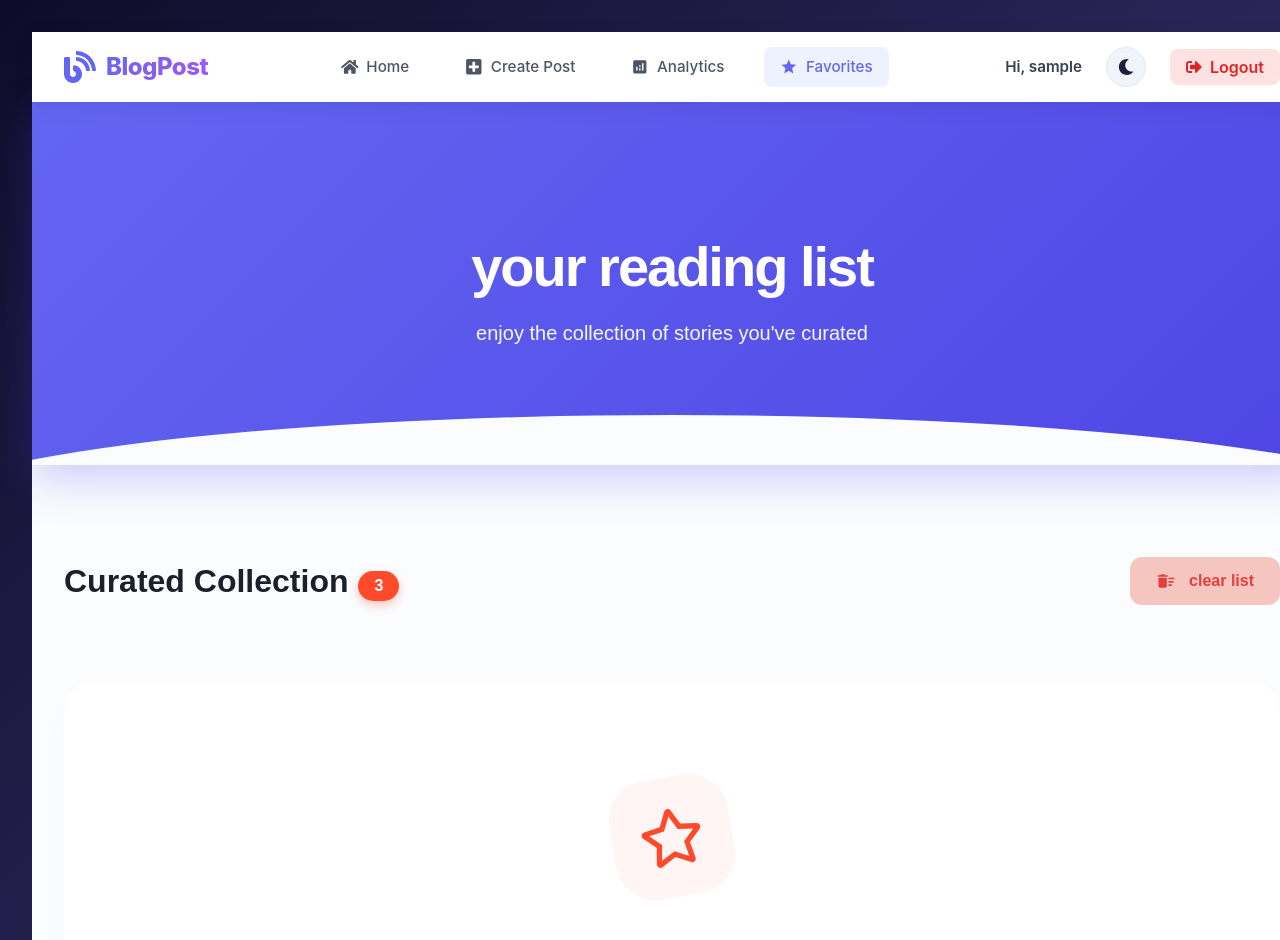
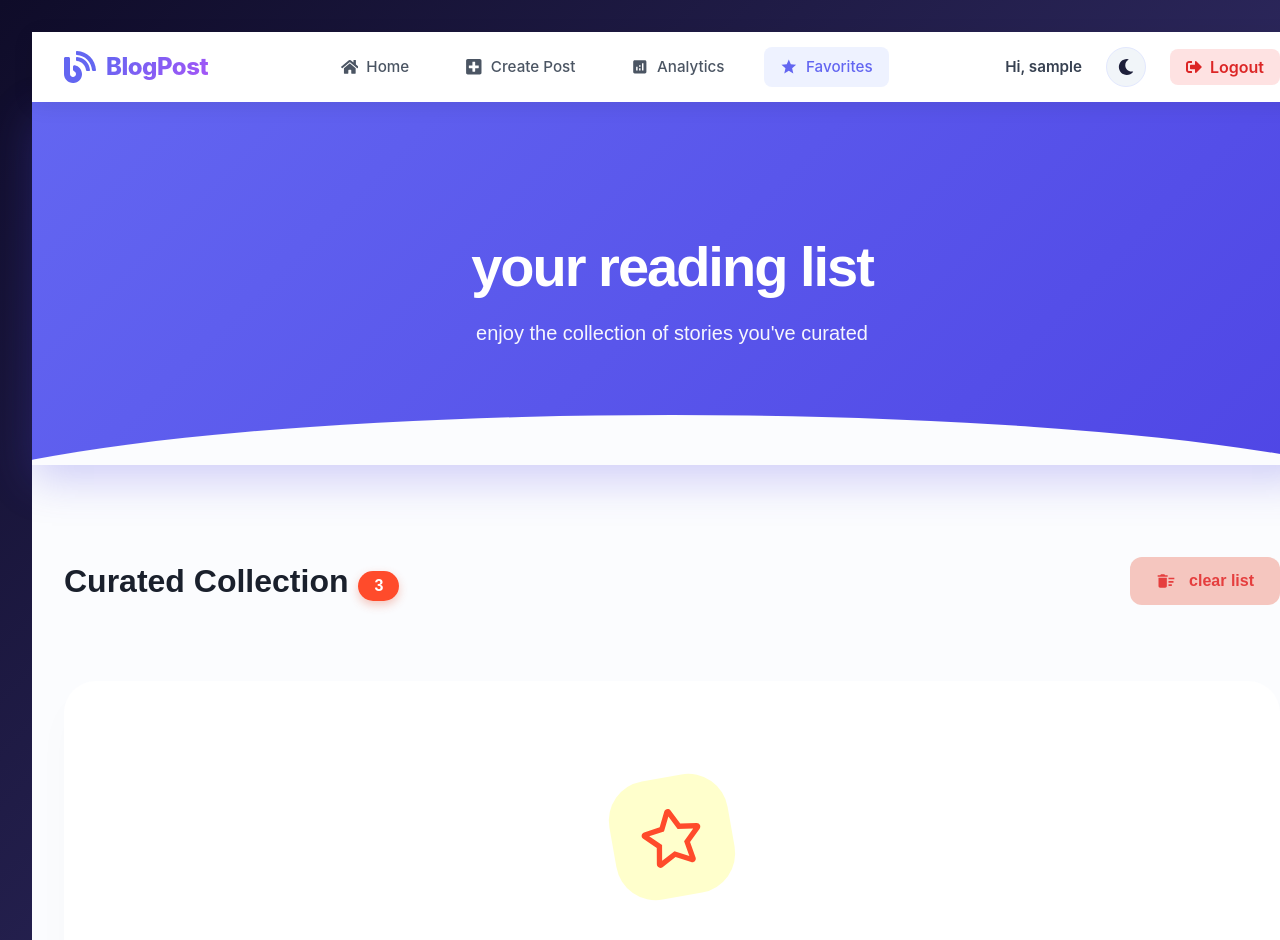
Before and after one commit to hadvaniaviabhi-debug/blogpost-management, a React (Vite) app: page /favorites in a window 1280 px wide. Shown: the top 940 px of the page. Built offline with nearby package versions, Linux system fonts and the light colour scheme; sample sign-in values are in the browser's storage.

Commit message:
[Hadvani Akshi][star in favorites in background color change]

```diff
--- a/src/context/Theme.css
+++ b/src/context/Theme.css
@@ -272,3 +272,7 @@ color: #c5d3e8;
   background: #e53e3e;
   color: white;
 }
+
+[data-theme='dark'] .dash-number{
+  color:  #8c1aff;
+}
--- a/src/pages/Dashboard.jsx
+++ b/src/pages/Dashboard.jsx
@@ -1,10 +1,11 @@
 import { useEffect, useState } from "react";
-import { FaPlus } from "react-icons/fa";
+import { FaPlus, FaStar } from "react-icons/fa";
 import { MdDelete, MdEdit } from "react-icons/md";
 import { useNavigate } from "react-router-dom";
 import { toast } from "react-toastify";
 import Navbar from "../component/Navbar";
 import "./Dashboard.css";
+import Favorites from "./Favorites";
 
 const Dashboard = () => {
   const navigate = useNavigate();
@@ -13,6 +14,7 @@ const Dashboard = () => {
   const handleClick = (postId) => {
   navigate(`/post-details/${postId}`);
 };
+
 
   // Fetch all posts from db.json
   const fetchPosts = async () => {
@@ -116,6 +118,9 @@ const Dashboard = () => {
                       alt={post.title}
                       className="post-card-image"
                     />
+                    <button className={`favorites-btn ${Favorites.includes(post.id)?'active':''}`}>
+                      <FaStar size={22} color="#ffffff"/>
+                    </button>
 
                     <div className="post-actions">
                       <button
--- a/src/pages/Favorites.css
+++ b/src/pages/Favorites.css
@@ -241,7 +241,7 @@
 .empty-icon-wrapper{
  width: 120px;
  height: 120px;
- background: #fff5f5;
+ background: #ffffcc;
  border-radius: 40px;
  display: flex;
  align-items: center;
```
